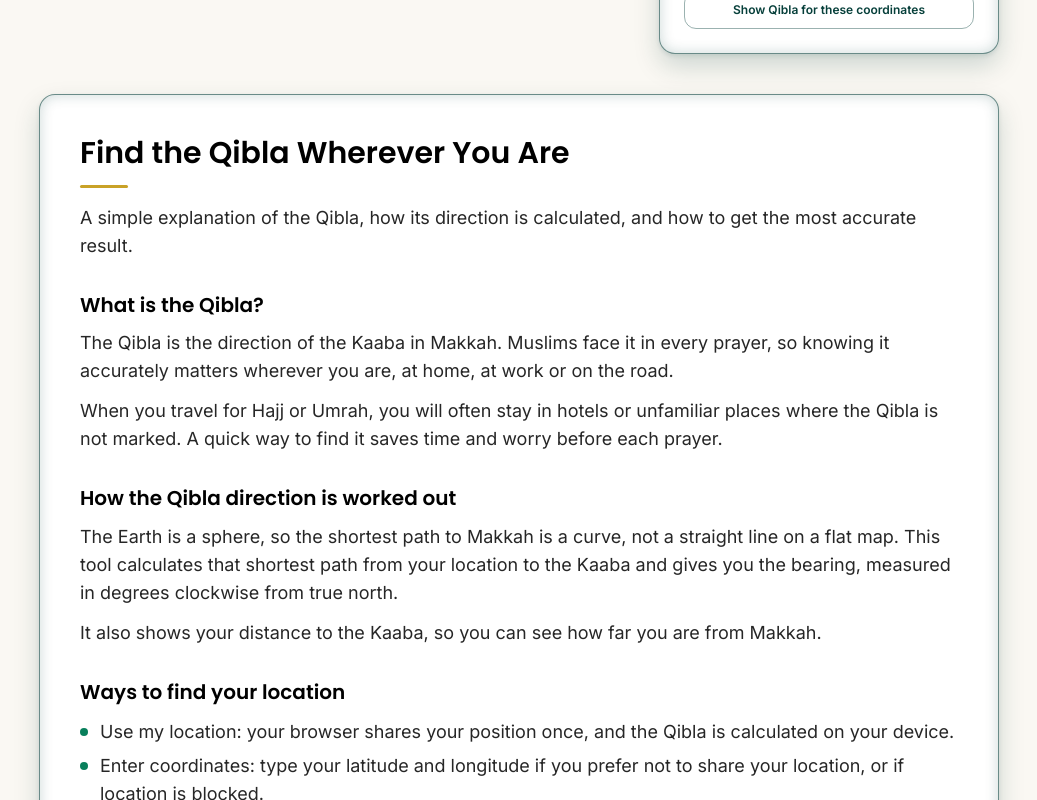
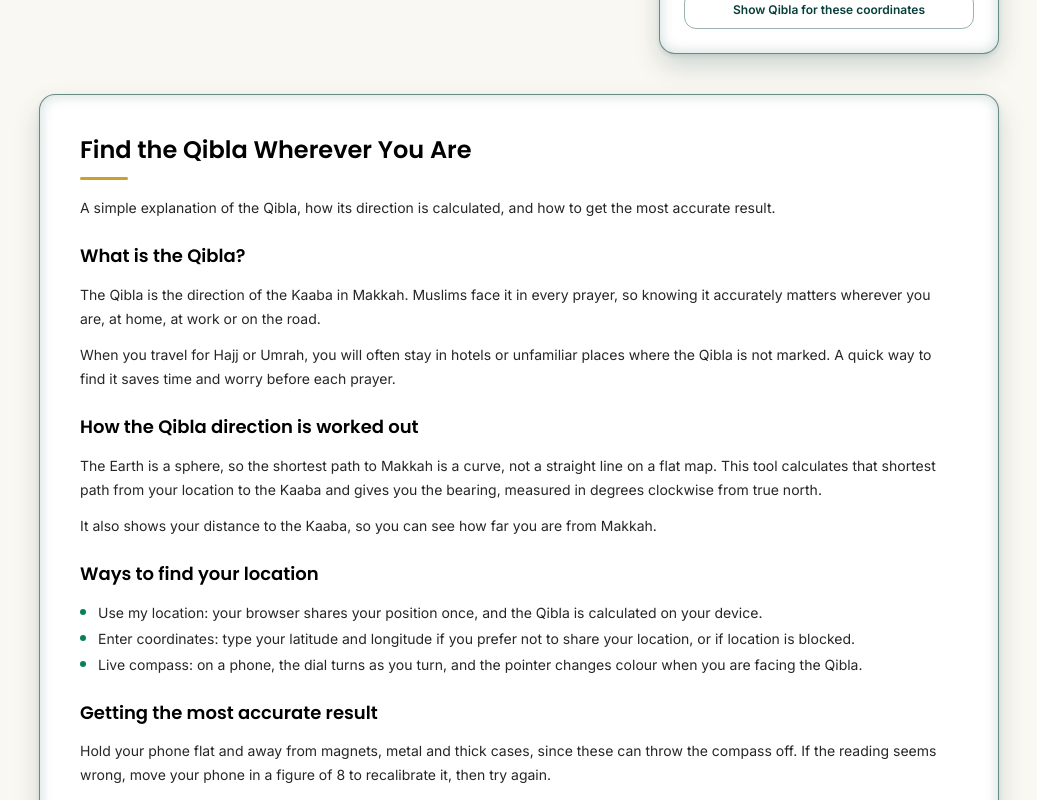
Before and after one commit to ayubliaqat/manasik, a Next.js app: page /tools/qibla-finder in a window 1280 px wide. Shown: the part 1140-1940 px from the top of the page, without its empty margins (121-1158 px from the left). Built offline with nearby package versions, Linux system fonts and the light colour scheme.

Commit message:
Tool Pages layout updated

```diff
--- a/src/app/(site)/tools/packing-list/page.tsx
+++ b/src/app/(site)/tools/packing-list/page.tsx
@@ -368,15 +368,15 @@ export default function PackingListPage() {
           <UmrahPackingList />
         </section>
 
+        <ToolGuide
+          title="How to Use the Packing List"
+          sections={guideSections}
+        />
+
         <ToolArticle
           title="Get your Umrah packing sorted before you travel"
           intro="What do you need to pack for Umrah, and how can you make sure nothing important gets left behind? Manasik’s Umrah Packing List helps you organise your belongings, work through your essentials and see how much you have packed."
           sections={articleSections}
-        />
-
-        <ToolGuide
-          title="How to Use the Packing List"
-          sections={guideSections}
         />
       </div>
 
--- a/src/components/Tools/tool-article.tsx
+++ b/src/components/Tools/tool-article.tsx
@@ -1,11 +1,18 @@
 import Link from "next/link"
 import type { ReactNode } from "react"
+
+export type ArticleSubsection = {
+  heading: string
+  paragraphs?: string[]
+  bullets?: string[]
+}
 
 export type ArticleSection = {
   heading: string
   paragraphs?: string[]
   numbered?: string[]
   bullets?: string[]
+  subsections?: ArticleSubsection[]
 }
 
 // Turns [text](/internal-path) into a Next.js link. Plain text is left as is.
@@ -55,28 +62,27 @@ export default function ToolArticle({
           shadow-[inset_0_0_14px_rgba(6,63,58,0.2),0_2px_4px_rgba(6,63,58,0.1),0_12px_26px_rgba(6,63,58,0.18)]
         "
       >
+        {/* h2 */}
         <header>
-          <h2 className="font-heading text-xl font-semibold leading-tight text-black sm:text-2xl lg:text-3xl">
+          <h2 className="font-heading text-lg font-semibold leading-tight text-black sm:text-xl lg:text-2xl">
             {title}
           </h2>
           <span className="mt-3 block h-[3px] w-12 rounded-full bg-gold" />
-          <p className="mt-4 text-base leading-7 text-black/85 sm:text-lg">
+          <p className="mt-4 text-sm leading-6 text-black/85">
             {renderText(intro)}
           </p>
         </header>
 
         {sections.map((section) => (
-          <section key={section.heading} className="mt-6 sm:mt-8">
-            <h3 className="font-heading text-lg font-semibold leading-snug text-black sm:text-xl">
+          <section key={section.heading} className="mt-5 sm:mt-6">
+            {/* h3 */}
+            <h3 className="mb-3.5 font-heading text-base font-semibold leading-snug text-black sm:text-lg">
               {section.heading}
             </h3>
 
-            <div className="mt-2.5 space-y-3">
+            <div className="space-y-3">
               {section.paragraphs?.map((p) => (
-                <p
-                  key={p}
-                  className="text-base leading-7 text-black/85 sm:text-lg"
-                >
+                <p key={p} className="text-sm leading-6 text-black/85">
                   {renderText(p)}
                 </p>
               ))}
@@ -87,11 +93,11 @@ export default function ToolArticle({
                 {section.numbered.map((item, index) => (
                   <li
                     key={item}
-                    className="flex items-start gap-3 text-base leading-7 text-black/85 sm:text-lg"
+                    className="flex items-start gap-3 text-sm leading-6 text-black/85"
                   >
                     <span
                       aria-hidden="true"
-                      className="mt-[3px] flex h-6 w-6 shrink-0 items-center justify-center rounded-full bg-emerald text-sm font-semibold text-white"
+                      className="mt-0.5 flex h-5 w-5 shrink-0 items-center justify-center rounded-full bg-emerald text-xs font-semibold text-white"
                     >
                       {index + 1}
                     </span>
@@ -102,21 +108,55 @@ export default function ToolArticle({
             )}
 
             {section.bullets && (
-              <ul className="mt-3 space-y-1.5">
+              <ul className="mt-3 space-y-0.5">
                 {section.bullets.map((item) => (
                   <li
                     key={item}
-                    className="flex items-start gap-3 text-base leading-7 text-black/85 sm:text-lg"
+                    className="flex items-start gap-3 text-sm leading-6 text-black/85"
                   >
                     <span
                       aria-hidden="true"
-                      className="mt-[10px] h-2 w-2 shrink-0 rounded-full bg-emerald"
+                      className="mt-[8px] h-1.5 w-1.5 shrink-0 rounded-full bg-emerald"
                     />
                     <span>{renderText(item)}</span>
                   </li>
                 ))}
               </ul>
             )}
+
+            {section.subsections?.map((sub) => (
+              <div key={sub.heading} className="mt-4">
+                {/* h4 */}
+                <h4 className="mb-2.5 font-heading text-[0.9375rem] font-semibold leading-snug text-black">
+                  {sub.heading}
+                </h4>
+
+                <div className="space-y-3">
+                  {sub.paragraphs?.map((p) => (
+                    <p key={p} className="text-sm leading-6 text-black/85">
+                      {renderText(p)}
+                    </p>
+                  ))}
+                </div>
+
+                {sub.bullets && (
+                  <ul className="mt-3 space-y-0.5">
+                    {sub.bullets.map((item) => (
+                      <li
+                        key={item}
+                        className="flex items-start gap-3 text-sm leading-6 text-black/85"
+                      >
+                        <span
+                          aria-hidden="true"
+                          className="mt-[8px] h-1.5 w-1.5 shrink-0 rounded-full bg-emerald"
+                        />
+                        <span>{renderText(item)}</span>
+                      </li>
+                    ))}
+                  </ul>
+                )}
+              </div>
+            ))}
           </section>
         ))}
       </article>
--- a/src/components/Tools/tool-hero.tsx
+++ b/src/components/Tools/tool-hero.tsx
@@ -39,7 +39,7 @@ export default function ToolHero({
           </span>
         </h1>
 
-        <p className="mx-auto mt-4 max-w-2xl text-xs font-normal leading-5 text-white/80 sm:mt-5 sm:leading-6">
+        <p className="mx-auto mt-4 max-w-2xl text-sm font-normal leading-5 text-white/80 sm:mt-5 sm:leading-6">
           {description}
         </p>
       </div>
```
